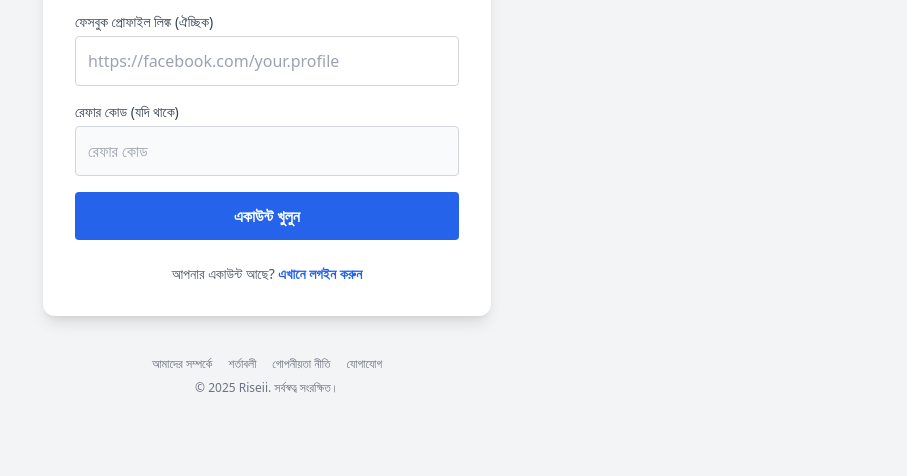
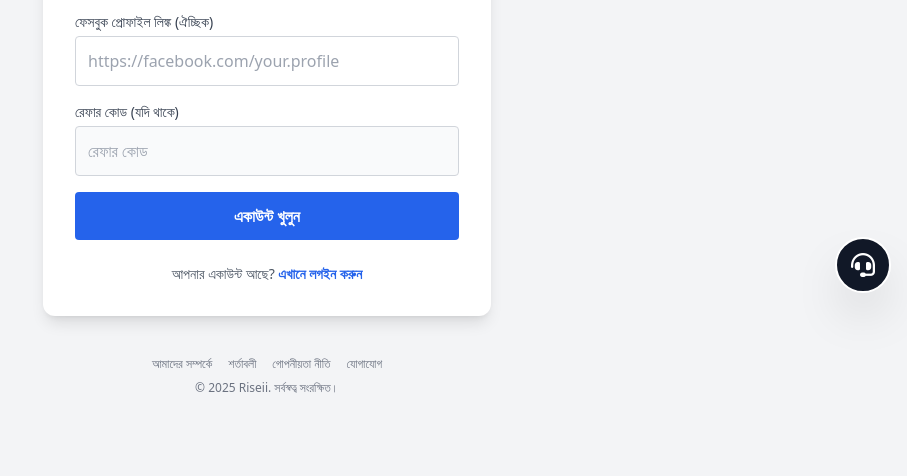
Before and after one commit to uto24/Riseii2, a Flask app: page /auth in a window 1280 px wide. Shown: the part 420-896 px from the top of the page, without its empty margins (373-1280 px from the left). Run offline with Flask 3, Linux system fonts and the light colour scheme; some libraries are stand-ins or nearby versions.

Commit message:
Add support widget with toggle functionality

```diff
--- a/templates/base.html
+++ b/templates/base.html
@@ -44,5 +44,64 @@
     </nav>
     {% endif %}
 
+    <!-- ============================== -->
+    <!-- 🎧 SUPPORT WIDGET START -->
+    <!-- ============================== -->
+    <div class="fixed bottom-20 right-4 z-50 flex flex-col items-end">
+
+        <!-- Support Options (Initially Hidden) -->
+        <div id="support-menu" class="hidden flex-col gap-3 mb-4 transition-all duration-300 transform scale-95 origin-bottom-right">
+
+            <!-- Telegram Link -->
+            <a href="https://t.me/YOUR_TELEGRAM_USERNAME" target="_blank" class="flex items-center gap-2 bg-blue-500 text-white px-4 py-2 rounded-full shadow-lg hover:bg-blue-600 transition">
+                <span class="text-sm font-bold">Telegram</span>
+                <i class="fab fa-telegram-plane text-xl"></i>
+            </a>
+
+            <!-- WhatsApp Link -->
+            <a href="https://wa.me/8801xxxxxxxxx" target="_blank" class="flex items-center gap-2 bg-green-500 text-white px-4 py-2 rounded-full shadow-lg hover:bg-green-600 transition">
+                <span class="text-sm font-bold">WhatsApp</span>
+                <i class="fab fa-whatsapp text-xl"></i>
+            </a>
+
+            <!-- Email Link -->
+            <a href="mailto:support@riseii.com" class="flex items-center gap-2 bg-red-500 text-white px-4 py-2 rounded-full shadow-lg hover:bg-red-600 transition">
+                <span class="text-sm font-bold">Email</span>
+                <i class="fas fa-envelope text-xl"></i>
+            </a>
+        </div>
+
+        <!-- Main Toggle Button -->
+        <button onclick="toggleSupport()" class="bg-gray-900 text-white w-14 h-14 rounded-full shadow-2xl flex items-center justify-center hover:scale-110 transition duration-300 animate-bounce border-2 border-white">
+            <i class="fas fa-headset text-2xl" id="support-icon"></i>
+            <i class="fas fa-times text-2xl hidden" id="close-icon"></i>
+        </button>
+    </div>
+
+    <script>
+        function toggleSupport() {
+            const menu = document.getElementById('support-menu');
+            const supIcon = document.getElementById('support-icon');
+            const closeIcon = document.getElementById('close-icon');
+
+            if (menu.classList.contains('hidden')) {
+                // Show Menu
+                menu.classList.remove('hidden');
+                menu.classList.add('flex');
+                supIcon.classList.add('hidden');
+                closeIcon.classList.remove('hidden');
+            } else {
+                // Hide Menu
+                menu.classList.add('hidden');
+                menu.classList.remove('flex');
+                supIcon.classList.remove('hidden');
+                closeIcon.classList.add('hidden');
+            }
+        }
+    </script>
+    <!-- ============================== -->
+    <!-- 🎧 SUPPORT WIDGET END -->
+    <!-- ============================== -->
+
 </body>
 </html>
```
